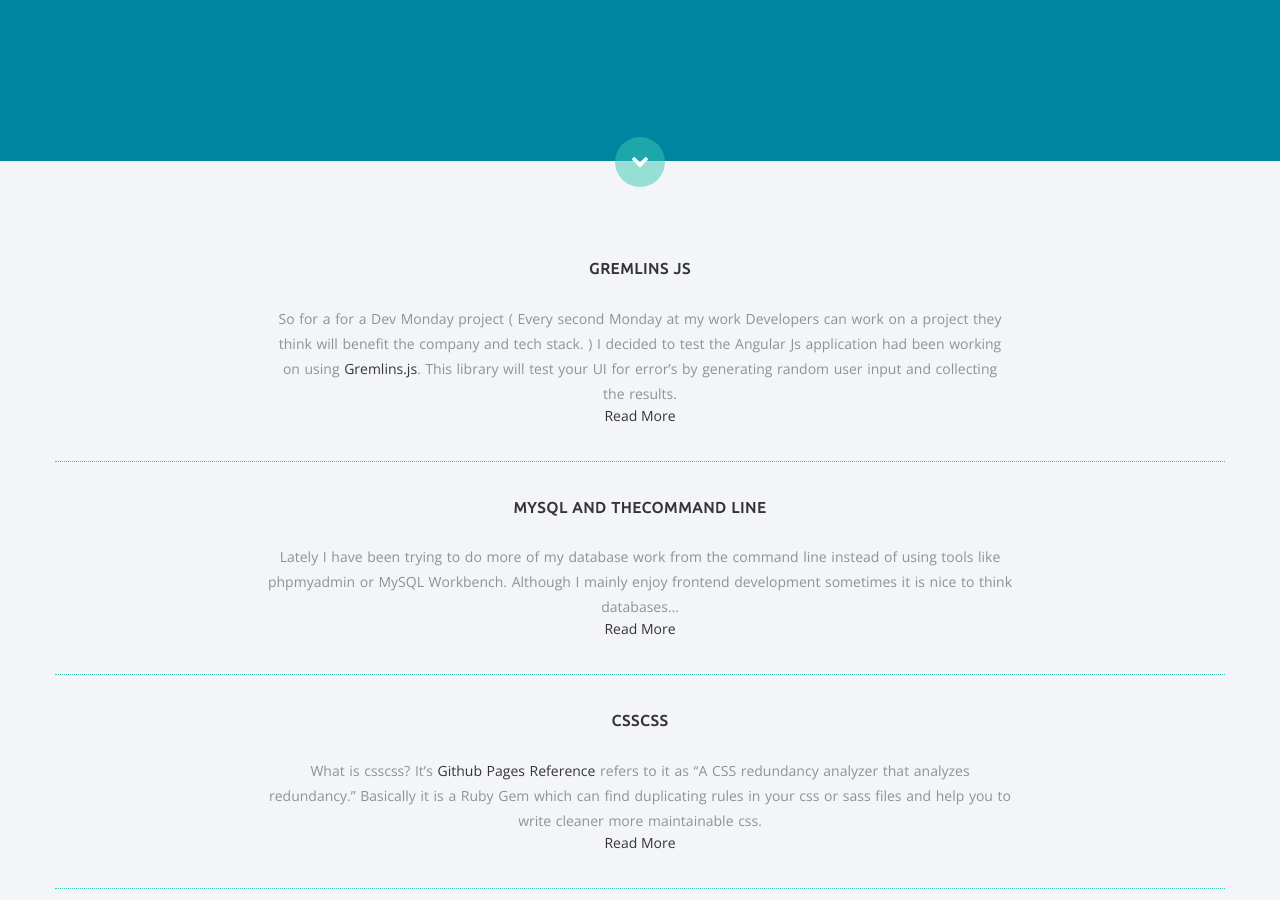
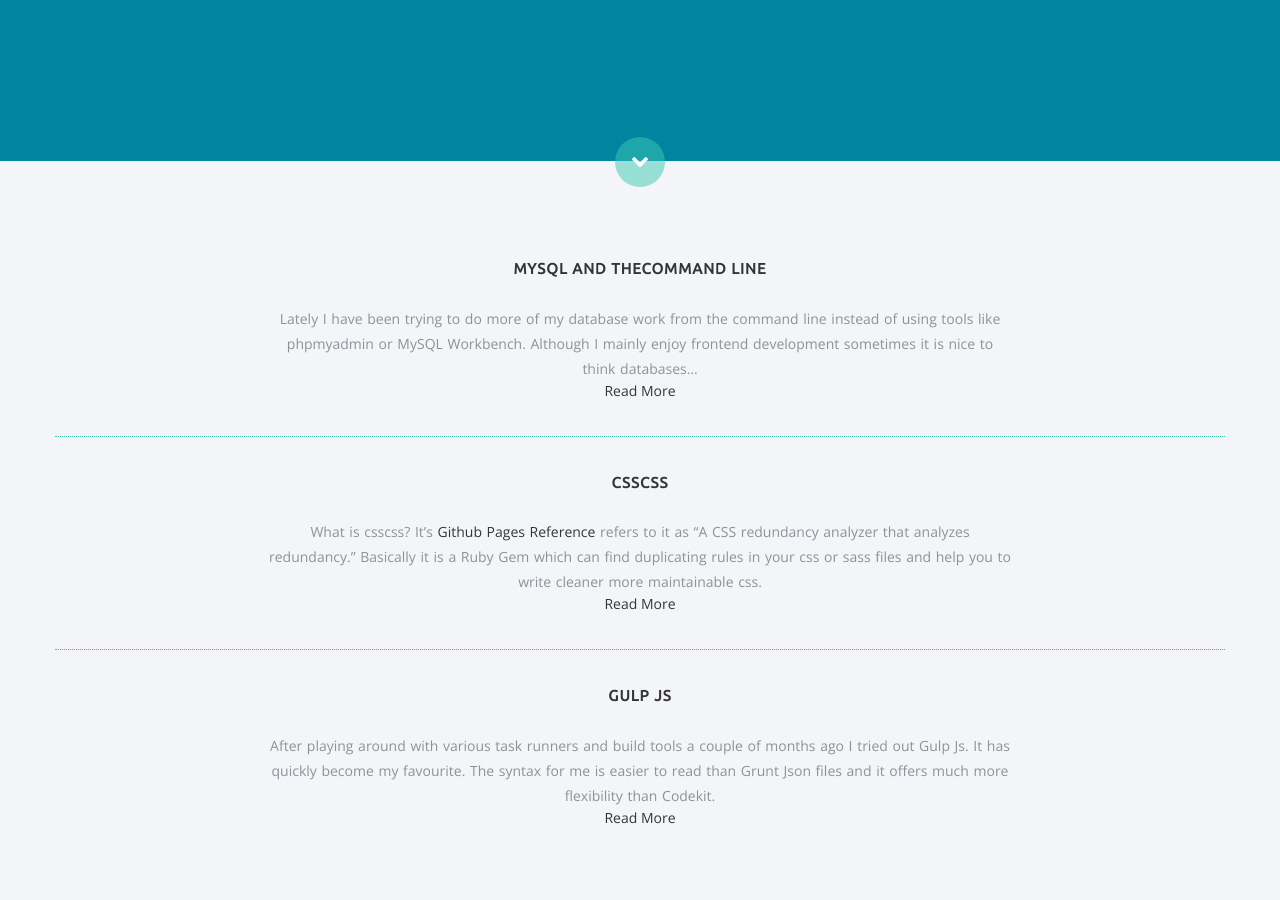
Before and after one commit to trenthogan/trenthogan.github.io, a Jekyll site: the page built from posts/index.html, in a window 1280 px wide and 900 px high, scrolled down 507 px. Built offline with Jekyll 4.4.1, drawn with Linux system fonts in a browser that asks for light colours; Markdown is read by kramdown in place of the engine named in the settings.

Commit message:
Remove un used link and un finished blog post

```diff
--- a/_includes/header.html
+++ b/_includes/header.html
@@ -39,7 +39,6 @@
                     <ul class="top-nav">
                       <li><a href="/">Home</a></li>
                       <li><a href="/#about">About</a></li>
-                      <li><a href="/#portfolio">Portfolio</a></li>
                       <li><a href="/#contact">Contact</a></li>
                       <li><a href="/posts/">Blog</a></li>
                     </ul>
--- a/_posts/2014-11-22-Gremlins-js.markdown
+++ /dev/null
@@ -1,28 +0,0 @@
----
-layout: post
-title:  "Gremlins <span>JS</span>"
-subtitle:  "Monkey testing with Javascript"
-date:   2016-11-22 10:41:55
-categories: Javascript
-disqus_id: "gremlins-javascript"
----
-
-So for a for a Dev Monday project ( Every second Monday at my work Developers can work on a project they think will benefit the company and tech stack. ) I decided to test the Angular Js application had been working on using [Gremlins.js](https://github.com/marmelab/gremlins.js/blob/master/README.md "Gremlins.js"). This library will test your UI for error's by generating random user input and collecting the results.
-
-Below I will document my journey.
-
-So I am starting off by including gremlins.js as a dependancy of my project. We are using [Yarn](https://yarnpkg.com/ "Yarn") so:
-
-{% highlight bash %}
-
-yarn add --dev gremlins.js
-
-{% endhighlight %}
-
-If you were using npm you would do a :
-
-{% highlight bash %}
-
-npm install gremlins.js --save-dev
-
-{% endhighlight %}
```
Also changed, not shown: 7 other files.
